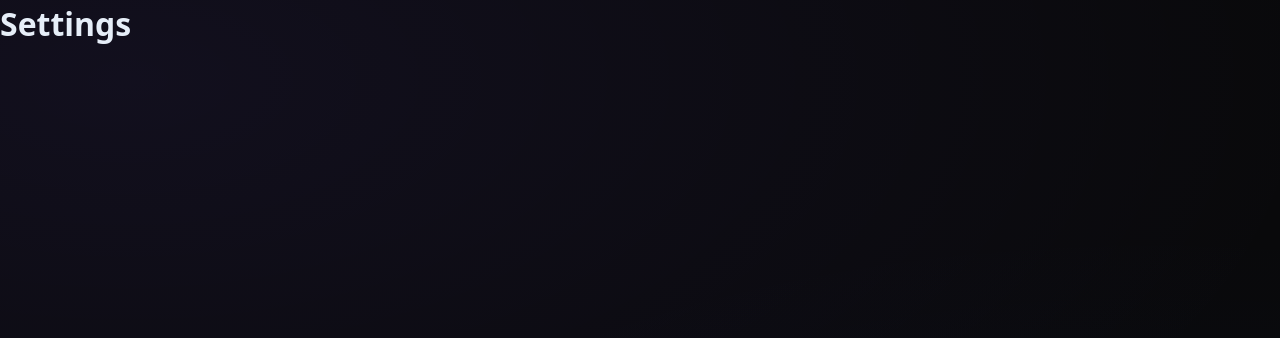
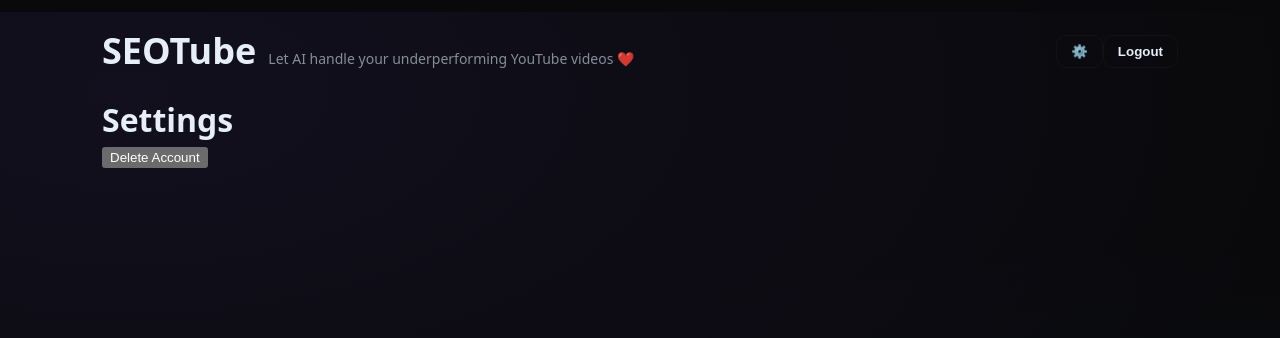
Before and after one commit to abhinathtiwari/SEOTube, a React (Vite) app in the folder frontend/: page /settings in a window 1280 px wide. Shown: the top 338 px of the page. Built offline with nearby package versions, Linux system fonts and the light colour scheme; the HTML template or start-up script is replaced by a standard one.

Commit message:
[modify] delete button added delete button which goes back to auth page "/"

```diff
--- a/frontend/src/pages/Settings.tsx
+++ b/frontend/src/pages/Settings.tsx
@@ -1,13 +1,29 @@
 import { useEffect } from "react";
+import Layout from "../components/Layout";
+import api from "../api";
+import { useNavigate, useLocation } from "react-router-dom";
 
 export default function Settings() {
+  const navigate = useNavigate();
 
+  async function deleteAccount(){
+    try{
+      const url = "/auth/user/deleteaccount";
+      await api.delete(url);
+      navigate("/");
+    }catch(err){
+      console.log(err);
+    }
+  }
 
   useEffect(() => {
   }, []);
 
 
   return (
-     <h1>Settings</h1>
+    <Layout>
+      <h1>Settings</h1>
+      <button onClick={()=>{deleteAccount()}}>Delete Account</button>
+    </Layout>
   );
 }
```
